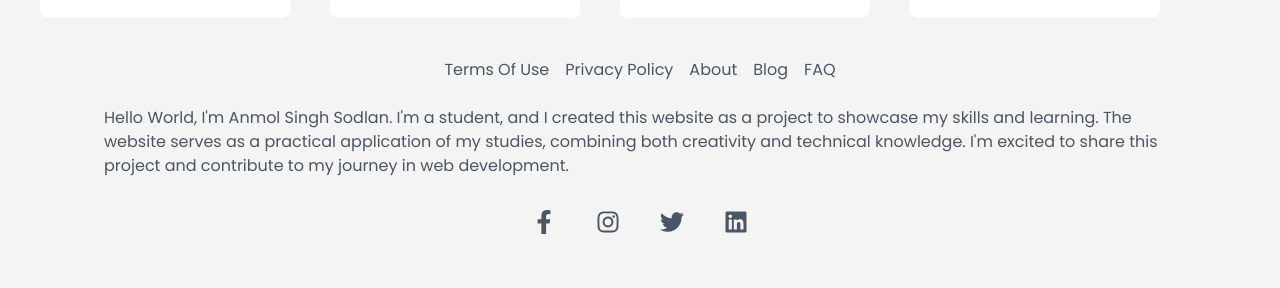
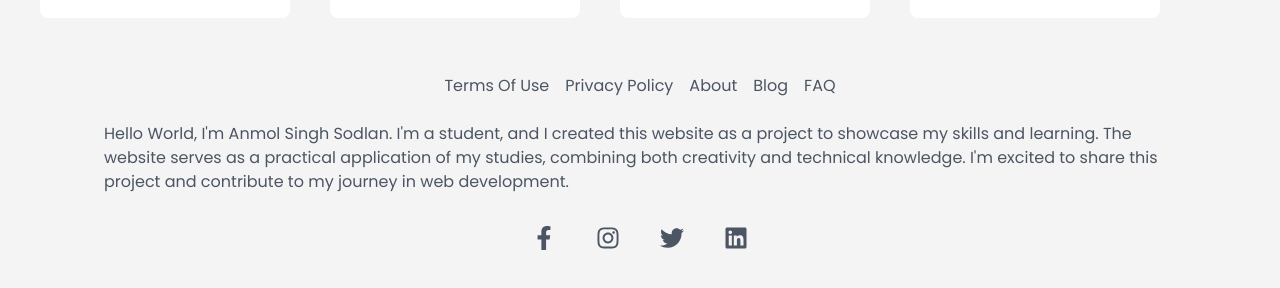
Before and after one commit to AnmolSinghSodlan/Zapp-Food, a React (Vite) app: page / in a window 1280 px wide. Shown: the part 4396-4684 px from the top of the page. Built offline with nearby package versions, Linux system fonts and the light colour scheme.

Commit message:
Updated Footer

```diff
--- a/src/components/Footer.jsx
+++ b/src/components/Footer.jsx
@@ -9,7 +9,7 @@
 
 function Footer() {
   return (
-    <div className="flex flex-col justify-center items-center mx-6 my-10">
+    <div className="flex flex-col justify-center items-center mx-6 my-14">
       <ul className="flex flex-wrap gap-4 text-gray-600">
         <li className="mb-2">
           <a href="#" className="hover:text-gray-800 transition-colors">
```
